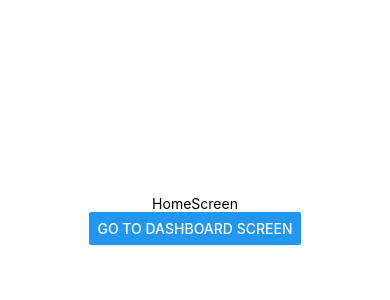
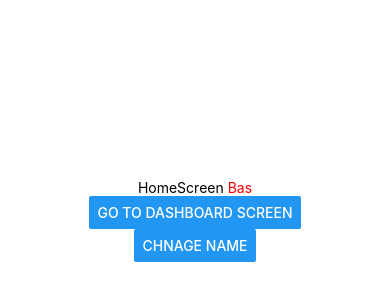
Before and after one commit to konlawatit/daily-medication-schedule-app, a React Native app: screen /Home in a window 390 px wide. Shown: the part 202-502 px from the top of the page. Built offline with nearby package versions, Linux system fonts and the light colour scheme.

Commit message:
add context

```diff
--- a/App.js
+++ b/App.js
@@ -1,6 +1,6 @@
-import { StatusBar } from 'expo-status-bar';
-import React from 'react';
-import { StyleSheet, Text, View } from 'react-native';
+import { StatusBar } from "expo-status-bar";
+import React, { useState } from "react";
+import { StyleSheet, Text, View } from "react-native";
 import { NavigationContainer } from "@react-navigation/native";
 import { createNativeStackNavigator } from "@react-navigation/native-stack";
 
@@ -8,15 +8,30 @@ import { createNativeStackNavigator } from "@react-navigation/native-stack";
 import HomeScreen from "./screens/HomeScreen";
 import DashboardScreen from "./screens/DashboardScreen";
 
+//Context
+import AppContext from "./components/AppContext";
 
 const Stack = createNativeStackNavigator();
 
 export default function App() {
+  const [name, setName] = useState("Bas");
+  const [age, setAge] = useState();
+
+  const user = {
+    name,
+    age,
+    setName,
+    setAge,
+  };
+
   return (
+    <AppContext.Provider value={{user}} >
       <NavigationContainer>
-      <Stack.Navigator screenOptions={{
-        headerShown: false
-      }}>
+        <Stack.Navigator
+          screenOptions={{
+            headerShown: false,
+          }}
+        >
           <Stack.Screen
             name="Home"
             component={HomeScreen}
@@ -25,14 +40,15 @@ export default function App() {
           <Stack.Screen name="Dashboard" component={DashboardScreen} />
         </Stack.Navigator>
       </NavigationContainer>
+    </AppContext.Provider>
   );
 }
 
 const styles = StyleSheet.create({
   container: {
     flex: 1,
-    backgroundColor: '#fff',
-    alignItems: 'center',
-    justifyContent: 'center',
+    backgroundColor: "#fff",
+    alignItems: "center",
+    justifyContent: "center",
   },
 });
--- /dev/null
+++ b/components/AppContext.js
@@ -0,0 +1,5 @@
+import React from "react";
+
+const AppContext = React.createContext();
+
+export default AppContext;
--- a/screens/HomeScreen.js
+++ b/screens/HomeScreen.js
@@ -1,13 +1,16 @@
-import React from 'react';
+import React, {useContext} from 'react';
 import { StyleSheet, Text, View, Button } from 'react-native';
+import AppContext from '../components/AppContext';
 
 export default function HomeScreen({navigation}) {
+  const context = useContext(AppContext)
   return (
     <View style={styles.container}>
-      <Text>HomeScreen</Text>
+      <Text>HomeScreen <Text style={{color: 'red'}} >{context.user.name}</Text></Text>
       <Button title="Go to Dashboard Screen"
       onPress={() => navigation.navigate('Dashboard', {name: 'Hi'})}
       />
+      <Button title="Chnage name" onPress={() => context.user.name !== 'Bas' ? context.user.setName('Bas') : context.user.setName('Ball')} />
     </View>
   );
 }
```
Also changed, not shown: 1 other file (tests, documents, lock files or other folders). Lines whose indentation alone changed are shown as unchanged.
